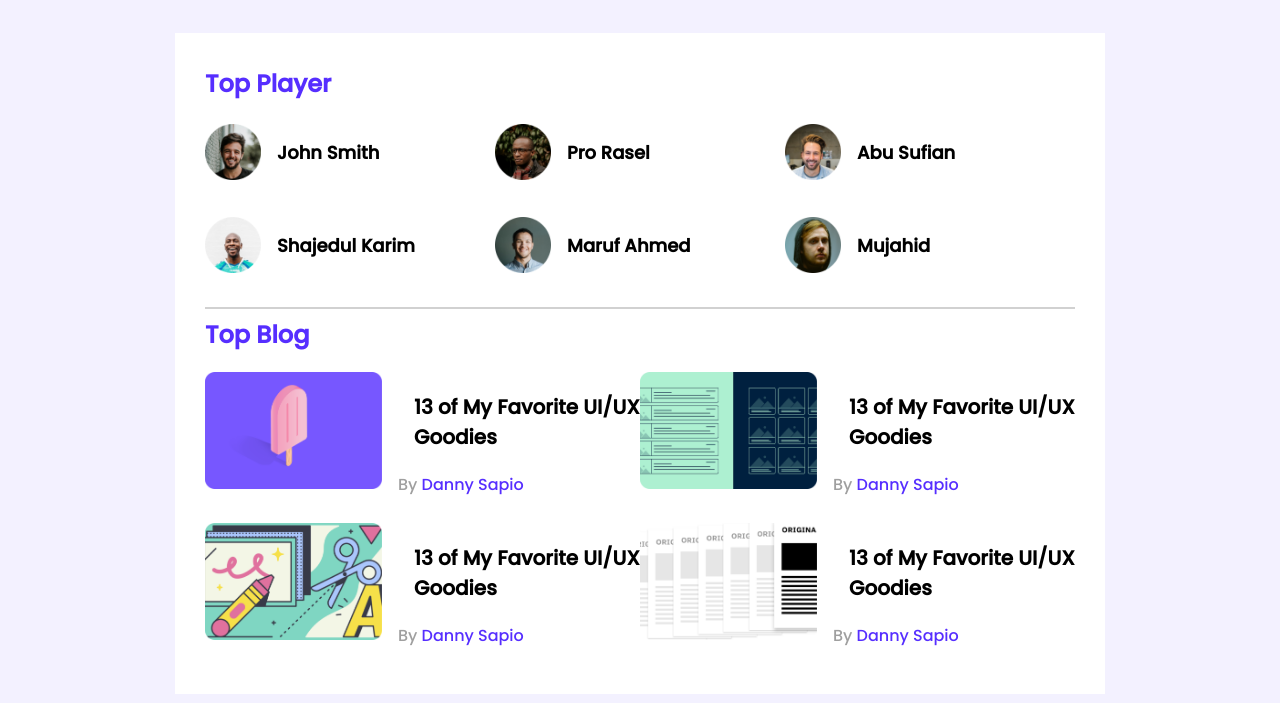
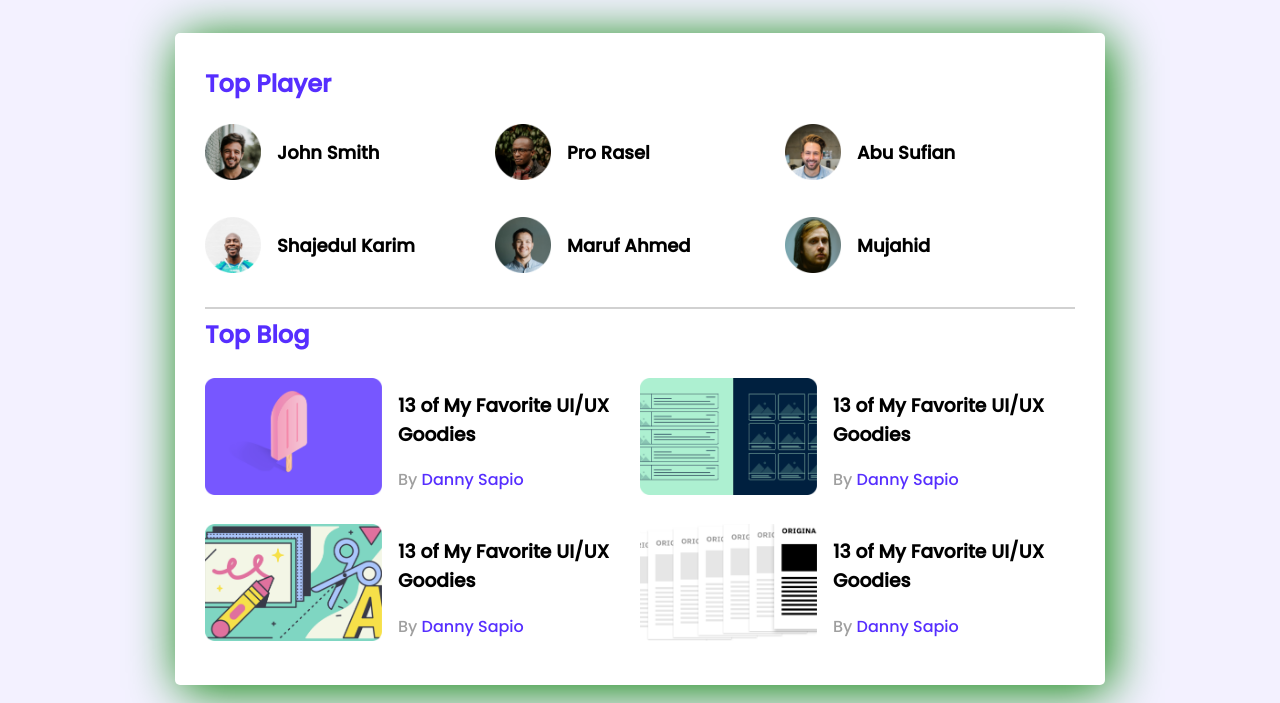
Before and after one commit to Mir-Md-Reduan/Leader-Board, a plain HTML site: page index.html in a window 1280 px wide. Shown: the part 97-800 px from the top of the page. Drawn offline with Linux system fonts and the light colour scheme.

Commit message:
Commit for Nav and Blogs updated

```diff
--- a/index.html
+++ b/index.html
@@ -67,9 +67,9 @@
                                 <img src="images/blogs/blog-1.png" alt="">
                             </div>
                             <div class="Blog-Info">
-                                <h3 class="Blog-Info">13 of My Favorite
+                                <h3 class="Blog-title">13 of My Favorite
                                     UI/UX Goodies</h3>
-                                    <p class="Blog-Author">By <a href="">Danny Sapio</a></p>
+                                <p class="Blog-Author">By <a href="">Danny Sapio</a></p>
                             </div>
                     </article>
                     <article class="Blog">
@@ -77,9 +77,9 @@
                                 <img src="images/blogs/blog-2.png" alt="">
                             </div>
                             <div class="Blog-Info">
-                                <h3 class="Blog-Info">13 of My Favorite
+                                <h3 class="Blog-title">13 of My Favorite
                                     UI/UX Goodies</h3>
-                                    <p class="Blog-Author">By <a href="">Danny Sapio</a></p>
+                                <p class="Blog-Author">By <a href="">Danny Sapio</a></p>
                             </div>
                     </article>
                     <article class="Blog">
@@ -87,9 +87,9 @@
                                 <img src="images/blogs/blog-3.png" alt="">
                             </div>
                             <div class="Blog-Info">
-                                <h3 class="Blog-Info">13 of My Favorite
+                                <h3 class="Blog-title">13 of My Favorite
                                     UI/UX Goodies</h3>
-                                    <p class="Blog-Author">By <a href="">Danny Sapio</a></p>
+                                <p class="Blog-Author">By <a href="">Danny Sapio</a></p>
                             </div>
                     </article>
                     <article class="Blog">
@@ -97,7 +97,7 @@
                                 <img src="images/blogs/blog-4.png" alt="">
                             </div>
                             <div class="Blog-Info">
-                                <h3 class="Blog-Info">13 of My Favorite
+                                <h3 class="Blog-title">13 of My Favorite
                                     UI/UX Goodies</h3>
                                     <p class="Blog-Author">By <a href="">Danny Sapio</a></p>
                             </div>
--- a/styles/style.css
+++ b/styles/style.css
@@ -15,6 +15,8 @@ main{
     background-color: #FFFFFF;
     width: 870px;
     padding: 30px;
+    border-radius: 5px;
+    box-shadow: 5px 5px 50px green;
 }
 hr{
     border: 1px solid #d1d1d1;
@@ -97,13 +99,19 @@ Top Blogs Styles
 }
 .Blog{
     display: flex;
+    align-items: center;
 }
 .Blog .Thumbnail img{
     width: 177px;
     height: 117px;
 }
 .Blog-Info{
+    /* margin-left: 16px;
+    margin-right: 16px;  */
     margin-left: 16px;
+    margin-right: 16px;
+}
+
 }
 .Blog-Info{
     font-size: 20px;
@@ -111,6 +119,7 @@ Top Blogs Styles
 .Blog-Author{
     color: #9F9F9F;
     font-size: 16px;
+    margin-top: 0;
 }
 .Blog-Author a{
     text-decoration: none;
```
